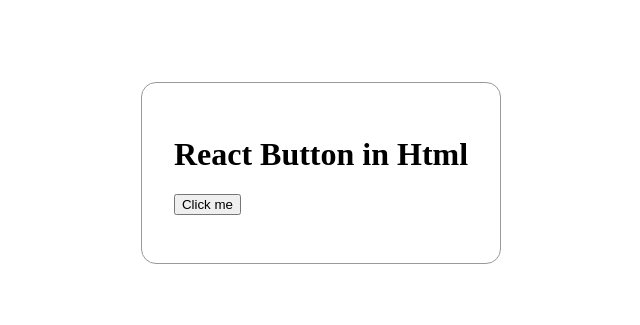
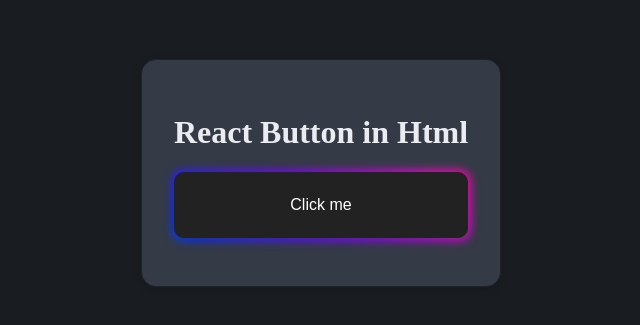
Before and after one commit to 2Kelvin/adding-react-to-html, a plain HTML site: page react.html in a window 1280 px wide. Shown: the part 227-552 px from the top of the page, without its empty margins (319-959 px from the left). Drawn offline with nearby package versions, Linux system fonts and the light colour scheme.

Commit message:
added 3 reac components

```diff
--- a/react.html
+++ b/react.html
@@ -28,7 +28,14 @@
     }
 
     function MyButton() {
-      return <button>Click me</button>;
+      return (
+        <button
+          className="button-85"
+          onClick={() => console.log("You clicked me!")}
+        >
+          Click me
+        </button>
+      );
     }
 
     function Clicks() {
--- a/style.css
+++ b/style.css
@@ -5,10 +5,85 @@
     display: grid;
     place-content: center;
     height: 100vh;
+    background-color: #191C21;
+    color: #EBECF0;
 }
 
 .mainContent {
-    border: 1px solid #999;
+    border: 1px solid #1F2229;
     border-radius: 15px;
     padding: 2em;
+    background-color: #343A46;
+    box-shadow: rgba(0, 0, 0, 0.15) 0px 2px 8px;
+    height: fit-content;
+    width: fit-content;
 }
+
+.button-85 {
+    width: 100%;
+    padding: 1.5em 2em;
+    font-size: 16px;
+    border: none;
+    outline: none;
+    color: rgb(255, 255, 255);
+    background: #111;
+    cursor: pointer;
+    position: relative;
+    z-index: 0;
+    border-radius: 10px;
+    user-select: none;
+    -webkit-user-select: none;
+    touch-action: manipulation;
+}
+
+.button-85:before {
+    content: "";
+    background: linear-gradient(45deg,
+            #ff0000,
+            #ff7300,
+            #fffb00,
+            #48ff00,
+            #00ffd5,
+            #002bff,
+            #7a00ff,
+            #ff00c8,
+            #ff0000);
+    position: absolute;
+    top: -2px;
+    left: -2px;
+    background-size: 400%;
+    z-index: -1;
+    filter: blur(5px);
+    -webkit-filter: blur(5px);
+    width: calc(100% + 4px);
+    height: calc(100% + 4px);
+    animation: glowing-button-85 20s linear infinite;
+    transition: opacity 0.3s ease-in-out;
+    border-radius: 10px;
+}
+
+@keyframes glowing-button-85 {
+    0% {
+        background-position: 0 0;
+    }
+
+    50% {
+        background-position: 400% 0;
+    }
+
+    100% {
+        background-position: 0 0;
+    }
+}
+
+.button-85:after {
+    z-index: -1;
+    content: "";
+    position: absolute;
+    width: 100%;
+    height: 100%;
+    background: #222;
+    left: 0;
+    top: 0;
+    border-radius: 10px;
+}
```
